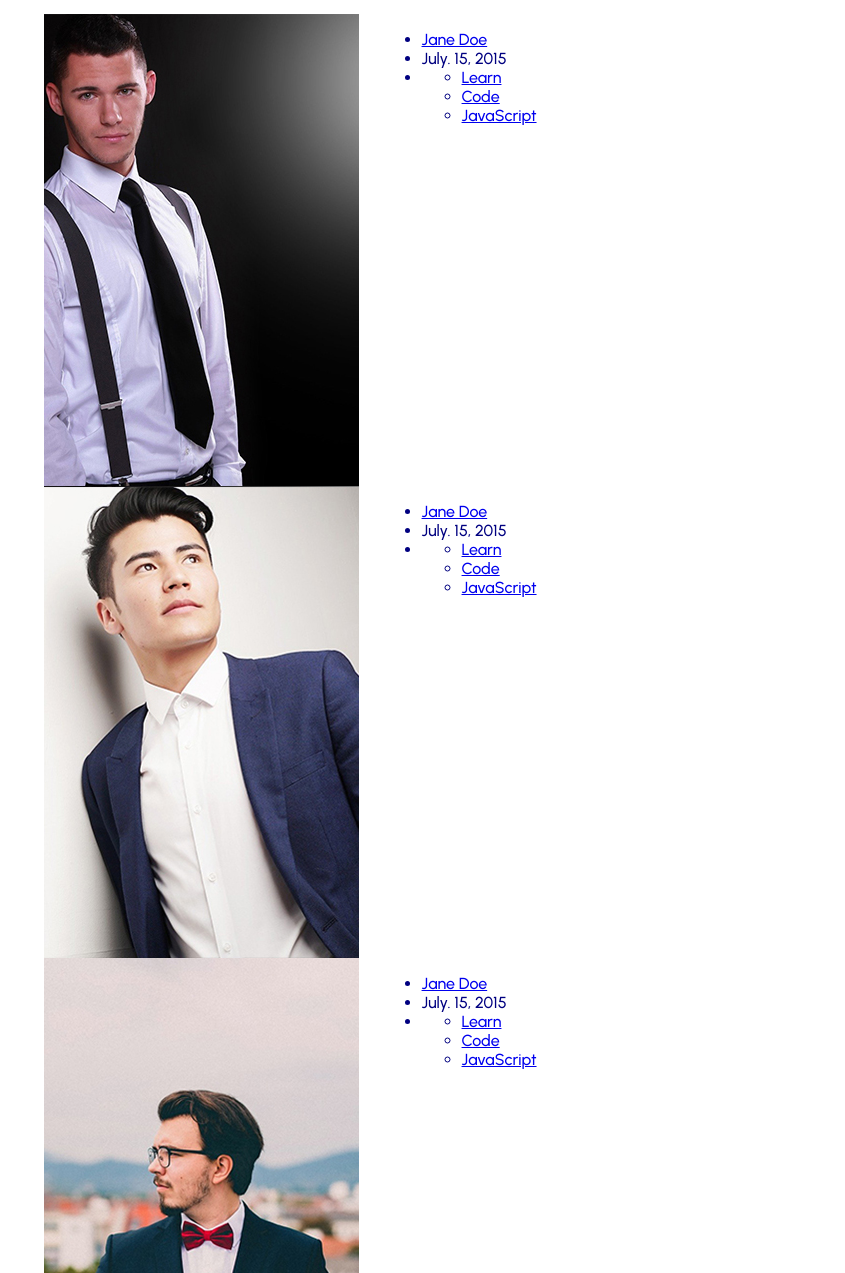
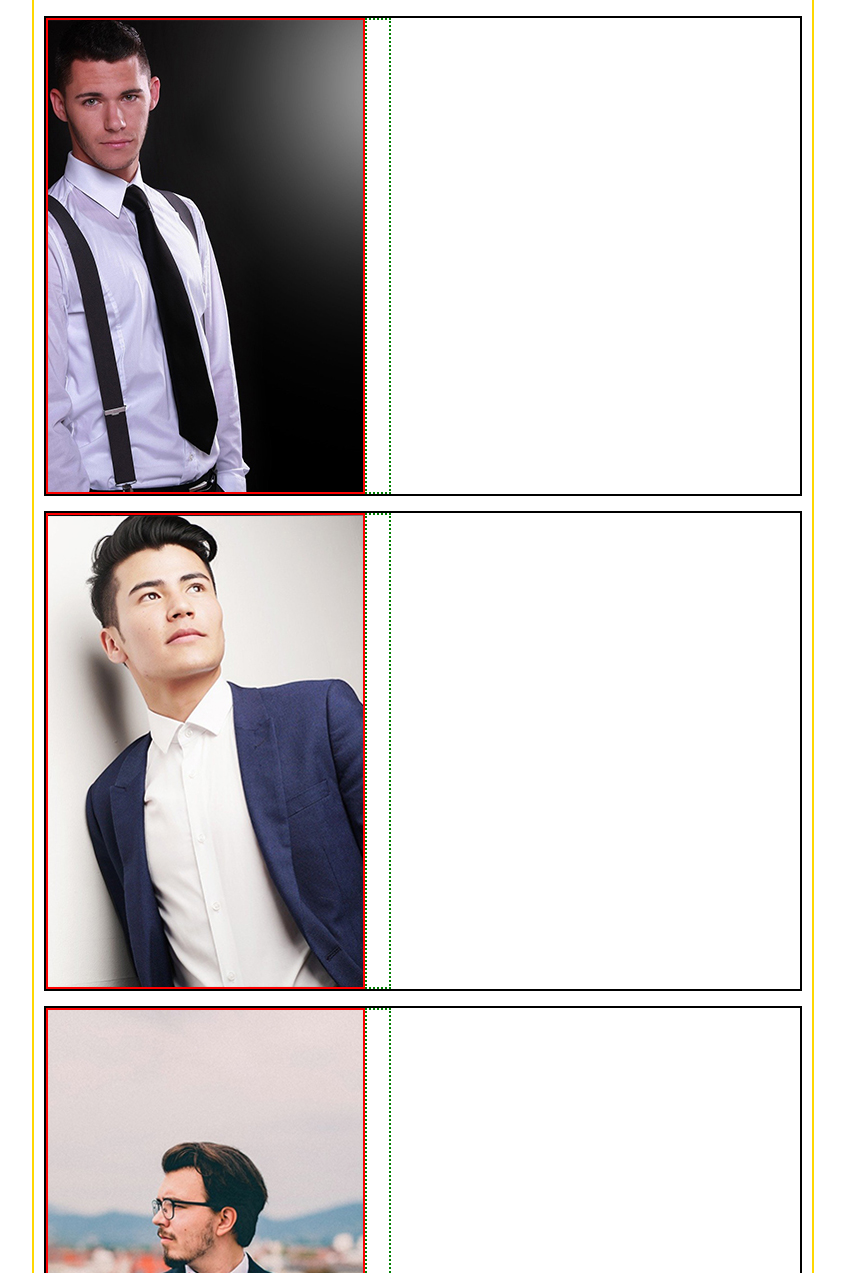
Before and after one commit to nadc100/sprintuno, a plain HTML site: page agentes.html in a window 1280 px wide. Shown: the part 407-1680 px from the top of the page, without its empty margins (217-1062 px from the left). Drawn offline with Linux system fonts and the light colour scheme.

Commit message:
ultimos cambios al css

```diff
--- a/agentes.html
+++ b/agentes.html
@@ -47,17 +47,7 @@
             <div class="card_agente">
                 <img id="fotos_A" src="imagenes/agente1.jpg" alt="">
                 <div class="tarjeta">
-                    <ul class="details">
-                        <li class="author"><a href="#">Jane Doe</a></li>
-                        <li class="date">July. 15, 2015</li>
-                        <li class="tags">
-                          <ul>
-                            <li><a href="#">Learn</a></li>
-                            <li><a href="#">Code</a></li>
-                            <li><a href="#">JavaScript</a></li>
-                          </ul>
-                        </li>
-                      </ul>
+
                 </div>
 
             </div>
@@ -65,17 +55,7 @@
             <div class="card_agente">
                 <img id="fotos_A" src="imagenes/agente2.jpg" alt="">
                 <div class="tarjeta">
-                    <ul class="details">
-                        <li class="author"><a href="#">Jane Doe</a></li>
-                        <li class="date">July. 15, 2015</li>
-                        <li class="tags">
-                          <ul>
-                            <li><a href="#">Learn</a></li>
-                            <li><a href="#">Code</a></li>
-                            <li><a href="#">JavaScript</a></li>
-                          </ul>
-                        </li>
-                      </ul>
+
                 </div>
             </div>
 
@@ -83,17 +63,8 @@
             <div class="card_agente">
                 <img id="fotos_A" src="imagenes/agente3.jpg" alt="">
                 <div class="tarjeta">
-                    <ul class="details">
-                        <li class="author"><a href="#">Jane Doe</a></li>
-                        <li class="date">July. 15, 2015</li>
-                        <li class="tags">
-                          <ul>
-                            <li><a href="#">Learn</a></li>
-                            <li><a href="#">Code</a></li>
-                            <li><a href="#">JavaScript</a></li>
-                          </ul>
-                        </li>
-                      </ul>
+
+
                 </div>
             </div>
 
--- a/style.css
+++ b/style.css
@@ -155,10 +155,12 @@
     margin: auto;
     padding: 10px;
     text-align:justify;
+    border:solid 2px gold;
  }
 
  .agentes img{
     width:auto;
+    border:solid 2px red;
 }
 
 #banneragentes{
@@ -167,12 +169,13 @@
    width:100%;
 }
 
-
 .card_agente{
-
+ border:solid 2px black;
     display:flex;
+    margin-bottom: 2%;
 }
 
 .tarjeta{
     padding-left: 3%;
+    border:dotted 2px green;
 }
```
